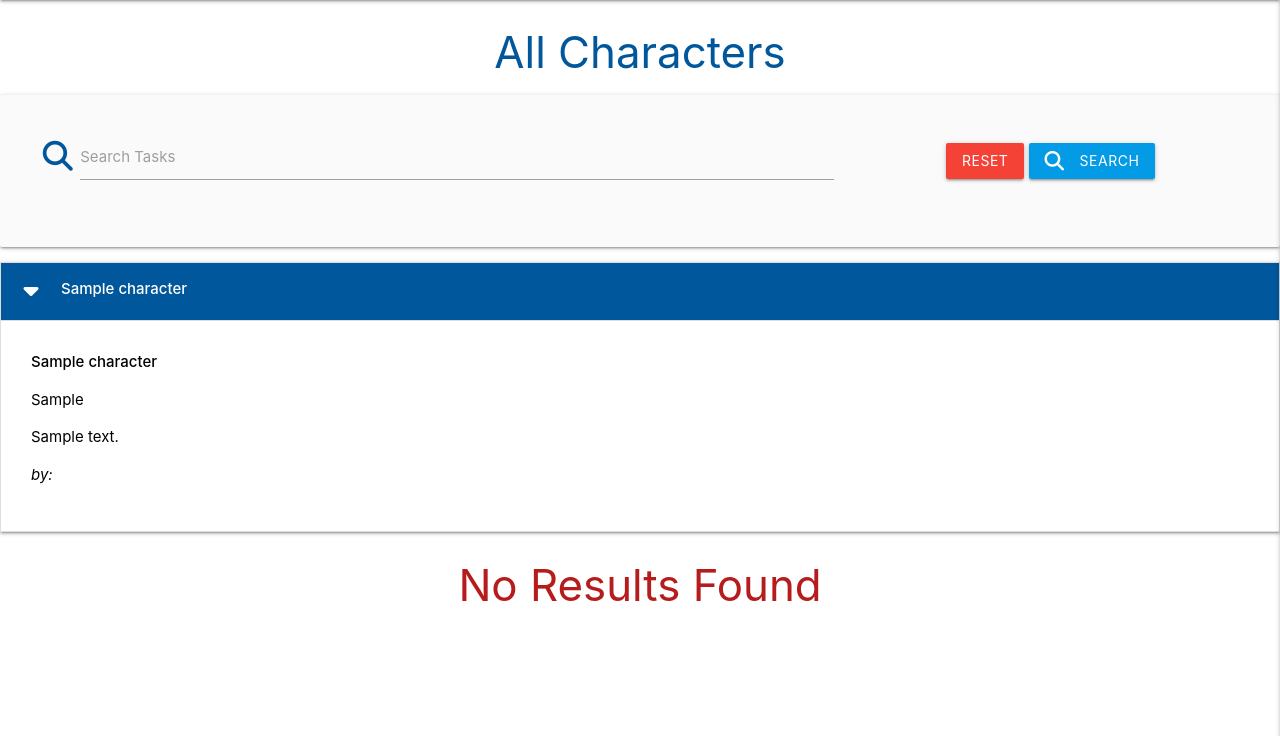
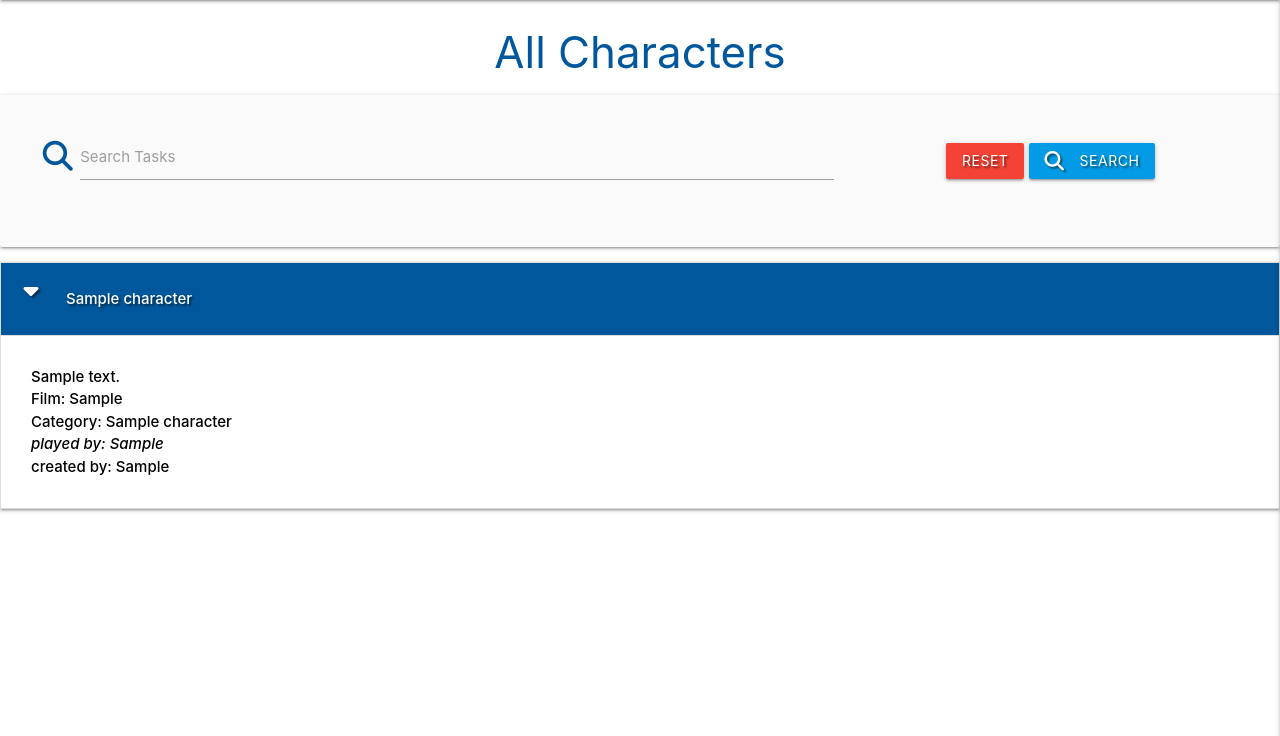
Before and after one commit to struk49/films-and-tv-fan-page, a Flask app: page /get_characters in a window 1280 px wide, after a click that opens the changed part. Shown: the part 64-800 px from the top of the page. Run offline with Flask 3, Linux system fonts and the light colour scheme; a database or web service that is not in the repository returns one stand-in record (values such as "Sample title"); some libraries are stand-ins or nearby versions.

Commit message:
added character and film data to db

```diff
--- a/static/css/style.css
+++ b/static/css/style.css
@@ -1,17 +1,24 @@
-body{
-
+body {
   color: black;
 }
 
 
-
-.card-title  h1{
-  font-size: 60px;
-  font-weight: 900;
-  color: black;
+.text-shadow {
+  text-shadow: 2px 2px 2px rgba(0, 0, 0, 0.5);
 }
 
-.card-content{
-  font-size: x-large;
-  color: black;
+.flashes h4 {
+  line-height: 2;
 }
+
+.btn-small
+{
+    margin: 5px;
+}
+
+.collapsible-header .col strong
+{
+    margin: 5px;
+    line-height: 42px;
+
+}
--- a/templates/characters.html
+++ b/templates/characters.html
@@ -21,14 +21,16 @@
         </div>
     </form>
 </div>
-
 <ul class="collapsible">
     {% for character in characters %}
     <li>
         <div class="collapsible-header white-text light-blue darken-4 text-shadow">
             <div class="col s3">
                 <i class="fas fa-caret-down"></i>
-
+                {% if session.user|lower == character.created_by|lower %}
+                <a href="" class="btn-small green accent-4">Done</a>
+                <a href="" class="btn-small light-blue lighten-1">Edit</a>
+                {% endif %}
             </div>
             <div class="col s9">
                 <strong>{{ character.character_name }}</strong>
@@ -36,16 +38,23 @@
             </div>
         </div>
         <div class="collapsible-body">
-            <strong>{{ character.category_name }}</strong>
-            <p>{{ character.character_film }}</p>
-            <p>{{ character.character_description }}</p>
-            <p><em>by:
-            </em></p>
+            <strong>{{ character.character_description }}</strong>
+            <br>
+
+            <strong> Film: {{ character.character_film }}</strong>
+            <br>
+            <strong> Category: {{ character.category_name }}</strong>
+            <br>
+
+            <strong><em>played by: {{ character.character_actor }}
+            </em></strong>
+            <br>
+            <strong> created by: {{ character.film_creator }}</strong>
         </div>
     </li>
     {% endfor %}
 </ul>
 
-<h3 class="red-text text-darken-4 center-align">No Results Found</h3>
+
 
 {% endblock %}
--- a/templates/films.html
+++ b/templates/films.html
@@ -42,7 +42,7 @@
         <div class="collapsible-body">
             <strong>{{ film.category_name }}</strong>
             <p>{{ film.film_description }}</p>
-            <p><em>by: {{ film.created_by }}</em></p>
+            <p><em>by: {{ film.film_creator }}</em></p>
         </div>
 
     </li>
```
